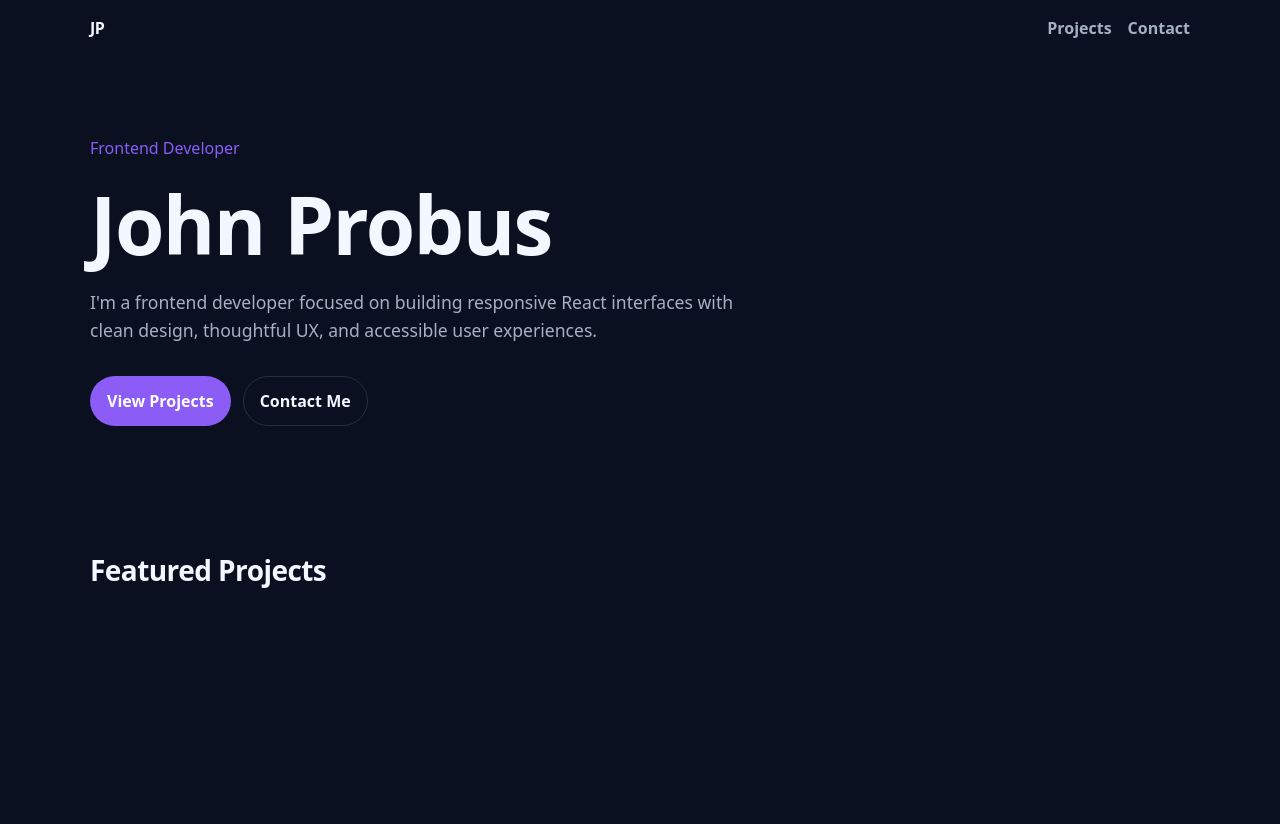
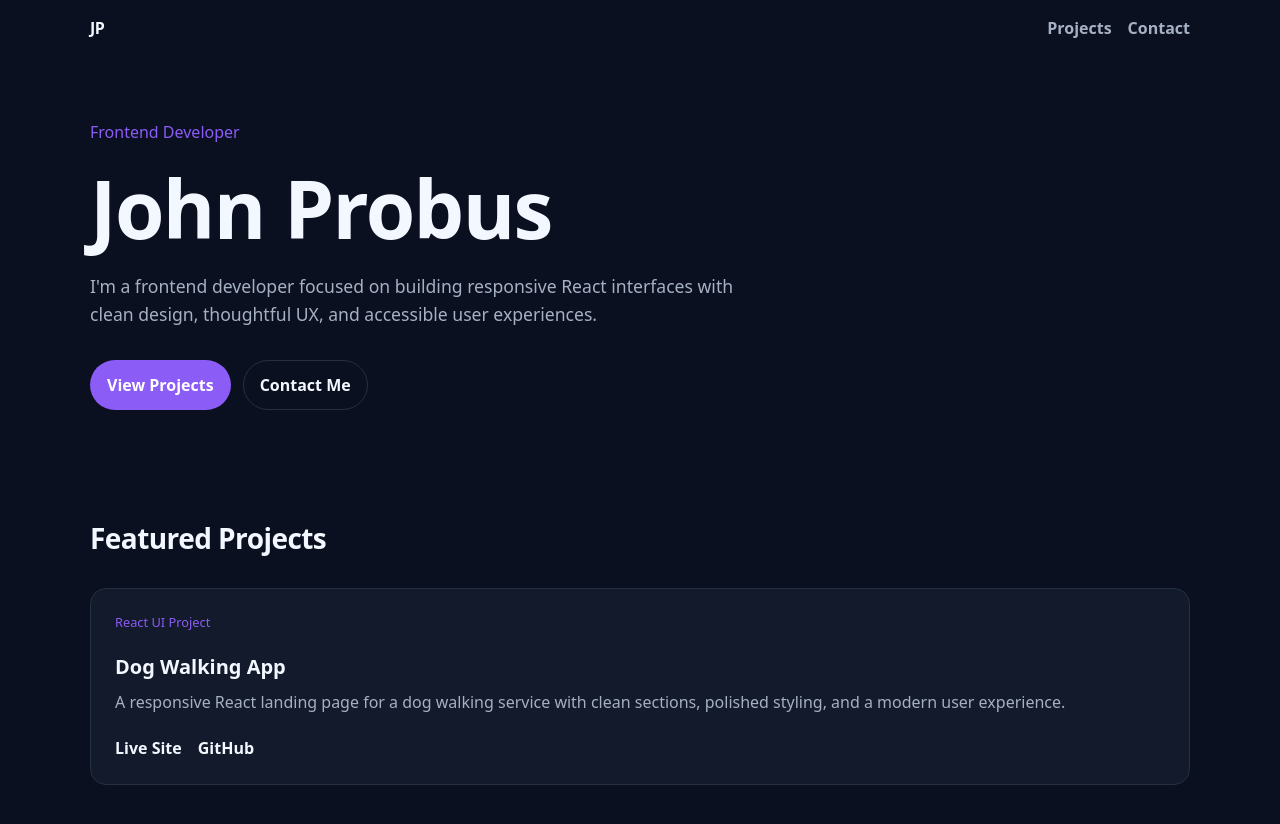
Before and after one commit to jprobussr/react-portfolio-2026, a React (Vite) app in the folder react-portfolio-2026/: page / in a window 1280 px wide. Shown: the top 824 px of the page. Before the commit the page ends 800 px from the top, so only its background shows below. Built offline with nearby package versions, Linux system fonts and the light colour scheme.

Commit message:
feat: add projects section with cards and links

```diff
--- a/react-portfolio-2026/src/App.jsx
+++ b/react-portfolio-2026/src/App.jsx
@@ -1,4 +1,6 @@
-import React from 'react';
+import { projects } from "./data.js";
+
+console.log(projects)
 
 const App = () => {
   return (
@@ -40,6 +42,23 @@ const App = () => {
         <section className="projects-section" id="projects">
           <div className="container">
             <h2 className="section-title">Featured Projects</h2>
+
+          <div className="projects-grid">
+            {projects.map((project) => {
+              return (
+                <article key={project.id} className="project-card">
+                  <p className="project-category">{project.category}</p>
+                  <h3 className="project-title">{project.title}</h3>
+                  <p className="project-description">{project.description}</p>
+                  <div className="project-links">
+                    <a href={project.liveUrl}>Live Site</a>
+                    <a href={project.repoUrl}>GitHub</a>
+                  </div>
+                </article>
+              )
+            })}
+          </div>
+
           </div>
         </section>
       </main>
--- /dev/null
+++ b/react-portfolio-2026/src/data.js
@@ -0,0 +1,12 @@
+export const projects = [
+  {
+    id: 1,
+    title: 'Dog Walking App',
+    category: 'React UI Project',
+    description:
+      'A responsive React landing page for a dog walking service with clean sections, polished styling, and a modern user experience.',
+    tech: ['React', 'CSS', 'Vite'],
+    liveUrl: '#',
+    repoUrl: '#',
+  },
+];
--- a/react-portfolio-2026/src/index.css
+++ b/react-portfolio-2026/src/index.css
@@ -57,7 +57,7 @@ p {
 }
 
 .hero {
-  padding: 5rem 0 4rem;
+  padding: 4rem 0 3rem;
 }
 
 .eyebrow {
@@ -149,3 +149,56 @@ p {
 .site-nav a:hover {
   color: var(--text);
 }
+
+.projects-grid {
+  display: grid;
+  gap: 1rem;
+  margin-top: 2rem;
+}
+
+.project-card {
+  background-color: var(--surface);
+  border: 1px solid var(--border);
+  border-radius: 16px;
+  padding: 1.5rem;
+  transition:
+    transform 0.2s ease,
+    border-color 0.2s ease;
+}
+
+.project-card:hover {
+  transform: translateY(-4px);
+  border-color: var(--accent);
+}
+
+.project-category {
+  font-size: 0.8rem;
+  color: var(--accent);
+  margin-bottom: 0.5rem;
+}
+
+.project-title {
+  font-size: 1.25rem;
+  margin-bottom: 0.5rem;
+}
+
+.project-description {
+  color: var(--muted);
+  line-height: 1.6;
+}
+
+.project-links {
+  display: flex;
+  gap: 1rem;
+  margin-top: 1.25rem;
+}
+
+.project-links a {
+  color: var(--text);
+  font-weight: 700;
+  text-decoration: none;
+}
+
+.project-links a:hover {
+  color: var(--accent);
+}
```
